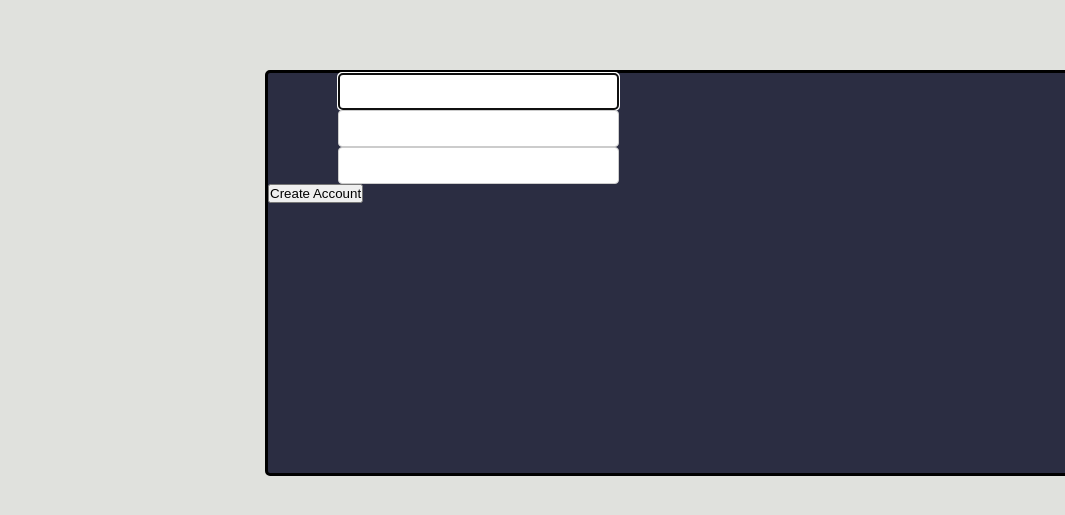
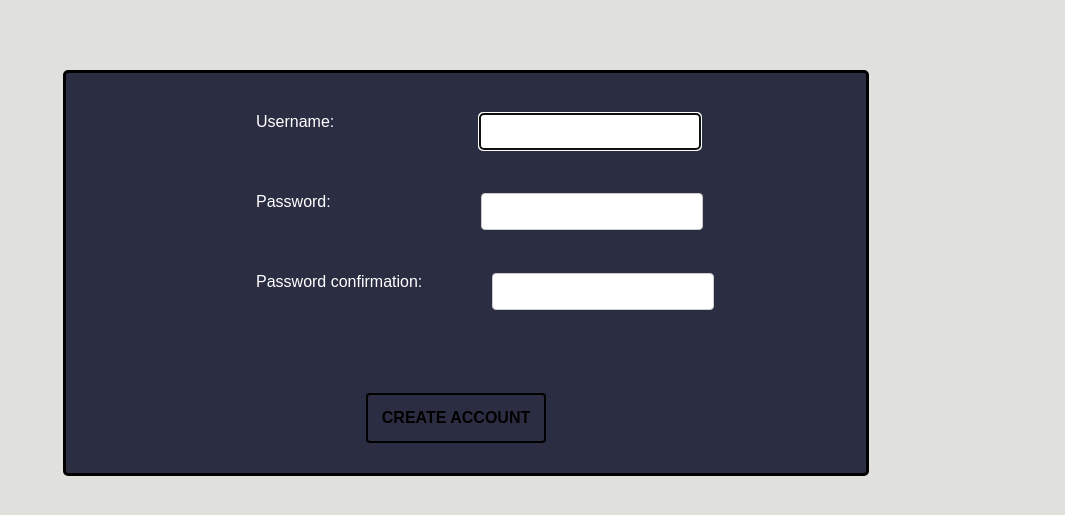
Before and after one commit to felipemadeit/gamer_store, a Django app: page /sign_up in a window 1280 px wide. Shown: the part 80-595 px from the top of the page, without its empty margins (215-1280 px from the left). Run offline with Django 5.2, Linux system fonts and the light colour scheme; some web fonts are replaced.

Commit message:
login and sign up working

```diff
--- a/pc_store/urls.py
+++ b/pc_store/urls.py
@@ -25,7 +25,8 @@ urlpatterns = [
     path('prebuilds', views.prebuilds_view, name='prebuilds'),
     path('laptops', views.laptops_view, name='laptops'),
     path('login', views.login_view, name='login'),
-    path('sign_up', views.sign_up_view, name='sign_up')
+    path('sign_up', views.sign_up_view, name='sign_up'),
+    path('log_out', views.sign_out, name='logout')
 
 
 ]
--- a/store/static/css/style.css
+++ b/store/static/css/style.css
@@ -451,68 +453,96 @@ input[type="password"] {
     margin-left: 70px;
 }
 
-
-.to-sign {
-    position: absolute;
-    display: flex;
-    width: 140px;
-    height: 40px;
-    justify-content: center;
-    align-items: center;
-    margin-left: 130px;
-    margin-top: 120px;
-}
-
-.to-sign a  {
-    text-decoration: none;
-    color: white;
-}
-
-/* Estilos para el formulario de registro */
-.sign_up_form {
+.container_sign_up_form {
     display: flex;
     width: 800px;
     height: 400px;
     margin-top: 70px;
-    margin-left: 480px;
+    margin-left: 278px;
     background-color: #2b2d42;
     border: 3px solid ;
     border-radius: 5px;
 }
 
 .error-sign_up {
-    color: red;
-    margin-bottom: 10px;
+    position: absolute;
+    margin-top: 270px;
+    margin-left: 320px;
+    width: 250px;
+    height: 40px;
 }
 
-.form-group {
-    margin-bottom: 15px;
+.btn-create  {
+    position: absolute;
+    width: 180px;
+    height: 50px;
+    margin-top: 320px;
+    margin-left: 300px;
+    background-color: transparent;
+    border: 2px solid black;
+    border-radius: 4px;
+    cursor: pointer;
+    font-size: 16px;
+    font-weight: bold;
+    text-transform: uppercase;
 }
 
-label {
-    display: block;
-    margin-bottom: 5px;
-    font-weight: bold;
+
+.label-username_login {
+    position: absolute;
+    display: flex;
+    margin-top: 40px;
+    margin-left: 120px;
+    gap: 75px;
+}
+.label-username_login input {
+    width: 200px;
 }
 
-input[type="text"],
-input[type="password"] {
-    width: calc(100% - 10px);
-    padding: 10px;
-    border: 1px solid #ccc;
-    border-radius: 4px;
+.label-password1 {
+    display: flex;
+    position: absolute;
+    margin-top: 120px;
+    margin-left: 120px;
+    gap: 80px;
 }
 
-.btn-signup {
-    width: 100%;
-    padding: 10px;
-    background-color: #007bff;
-    color: white;
-    border: none;
-    border-radius: 5px;
-    cursor: pointer;
+.label-password1 input {
+    width: 200px;
 }
 
-.btn-signup:hover {
-    background-color: #0056b3;
+.label-password2 {
+    display: flex;
+    position: absolute;
+    margin-top: 200px;
+    margin-left: 120px;
 }
+
+.label-password2 input {
+    width: 200px;
+}
+
+
+.to-sign {
+    display: flex;
+    position: absolute;
+    justify-content: center;
+    align-items: center;
+    width: 200px;
+    height: 30px;
+    margin-top: 45px;
+    margin-left: 100px;
+}
+
+.to-sign a {
+    color: white;
+}
+
+.line {
+    display: flex;
+    width: 3px;
+    height: 60px;
+    margin-top: 20px;
+    margin-left: 500px;
+    background-color: black;
+}
--- a/store/templates/components.html
+++ b/store/templates/components.html
@@ -1 +1,5 @@
 {% extends 'index.html' %}
+
+{% block title %}
+    Components
+{% endblock %}
--- a/store/templates/home.html
+++ b/store/templates/home.html
@@ -45,5 +45,6 @@
     <div class="footer">
         <div class="social-links"></div>
         <div class="container-creator">Created by FelipeMadeIt</div>
+        <div class="line"></div>
     </div>
 {% endblock %}
--- a/store/templates/laptops.html
+++ b/store/templates/laptops.html
@@ -1 +1,5 @@
 {% extends 'index.html' %}
+
+{% block title %}
+    Laptops
+{% endblock %}
--- a/store/templates/layouts/nav_bar.html
+++ b/store/templates/layouts/nav_bar.html
@@ -22,7 +22,7 @@
             <li><a href="{% url 'components' %}">Components</a></li>
             <li><a href="#">Contact</a></li>
             {% if user.is_authenticated %}
-                <li><a href="#">Log Out</a></li>
+                <li><a href="{% url 'logout' %}">Log Out</a></li>
             {% else %}
                 <li><a href="{% url 'login' %}">Log in</a></li>
             {% endif %}
--- a/store/templates/login.html
+++ b/store/templates/login.html
@@ -1,4 +1,8 @@
-{% include 'index.html' %}
+{% extends 'index.html' %}
+
+{% block title %}
+    Log In
+{% endblock %}
 
 {% block body %}
     <div class="container-form-login">
--- a/store/templates/prebuilds.html
+++ b/store/templates/prebuilds.html
@@ -1 +1,5 @@
 {% extends 'index.html' %}
+
+{% block title %}
+    Prebuilds
+{% endblock %}
--- a/store/templates/sign_up.html
+++ b/store/templates/sign_up.html
@@ -5,22 +5,25 @@
 {% endblock %}
 
 {% block body %}
-    <div class="sign_up_form">
+    <div class="container_sign_up_form">
         <div class="error-sign_up">
             {{error}}
         </div>
         <form method='POST'>
             {% csrf_token %}
             <div class="label-username_login">
+                {{form.username.label_tag}}
                 {{form.username}}
             </div>
             <div class="label-password1">
+                {{form.password1.label_tag}}
                 {{form.password1}}
             </div>
             <div class="label-password2">
+                {{form.password2.label_tag}}
                 {{form.password2}}
             </div>
-            <button>
+            <button class="btn-create">
                 Create Account
             </button>
         </form>
--- a/store/views.py
+++ b/store/views.py
@@ -65,3 +65,7 @@ def sign_up_view (request):
                 'form': UserCreationForm,
                 'error': 'Passwords do Not Match'
             })
+
+def sign_out (request):
+    logout(request)
+    return redirect('home')
```
Also changed, not shown: other parts of store/static/css/style.css (+15 -13 lines), store/templates/layouts/footer.html (line endings or trailing spaces), 9 other files.
